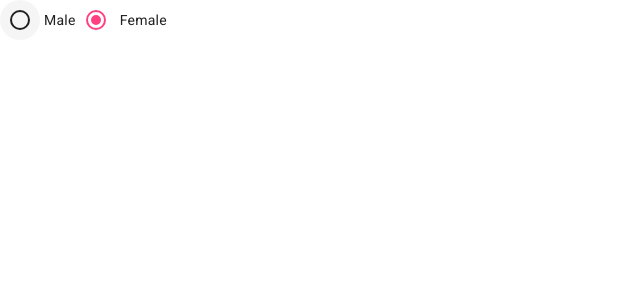
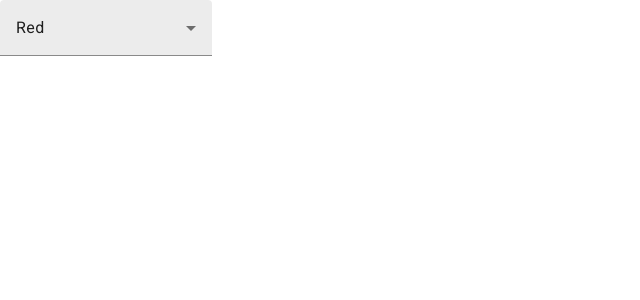
Before and after one commit to BITXUJI/material-demo, an Angular app: page / in a window 1280 px wide. Shown: the top 300 px of the page, without its empty margins (0-640 px from the left). Built offline with nearby package versions, Linux system fonts and the light colour scheme.

Commit message:
Selects of angular materials

```diff
--- a/src/app/app.component.html
+++ b/src/app/app.component.html
@@ -1,4 +1,9 @@
-<mat-radio-group value="0">
-  <mat-radio-button value="1">Male</mat-radio-button>
-  <mat-radio-button value="0">Female</mat-radio-button>
-</mat-radio-group>
+<mat-form-field>
+  <mat-select [(value)]="color">
+    <mat-option
+     *ngFor="let color of colors"
+     [value]="color.id">
+     {{color.name}}
+    </mat-option>
+ </mat-select>
+</mat-form-field>
--- a/src/app/app.component.ts
+++ b/src/app/app.component.ts
@@ -6,9 +6,10 @@ import { Component } from '@angular/core';
   styleUrls: ['./app.component.css']
 })
 export class AppComponent {
-  title = 'material-demo';
-  isChecked = true;
-  onChange(event: any) {
-    console.log(event);
-  }
+  colors = [
+    { id: 1, name: 'Red' },
+    { id: 2, name: 'Green' },
+    { id: 3, name: 'Blue' }
+  ]
+  color = 1;
 }
--- a/src/app/app.module.ts
+++ b/src/app/app.module.ts
@@ -5,7 +5,7 @@ import { AppComponent } from './app.component';
 import { BrowserAnimationsModule } from '@angular/platform-browser/animations';
 import { MatCheckboxModule } from '@angular/material/checkbox';
 import { MatRadioModule } from '@angular/material/radio';
-
+import { MatSelectModule } from '@angular/material/select';
 import { NoopAnimationsModule } from '@angular/platform-browser/animations'
 @NgModule({
   declarations: [
@@ -15,7 +15,8 @@ import { NoopAnimationsModule } from '@angular/platform-browser/animations'
     BrowserModule,
     BrowserAnimationsModule,
     MatCheckboxModule,
-    MatRadioModule
+    MatRadioModule,
+    MatSelectModule
   ],
   providers: [],
   bootstrap: [AppComponent]
```
